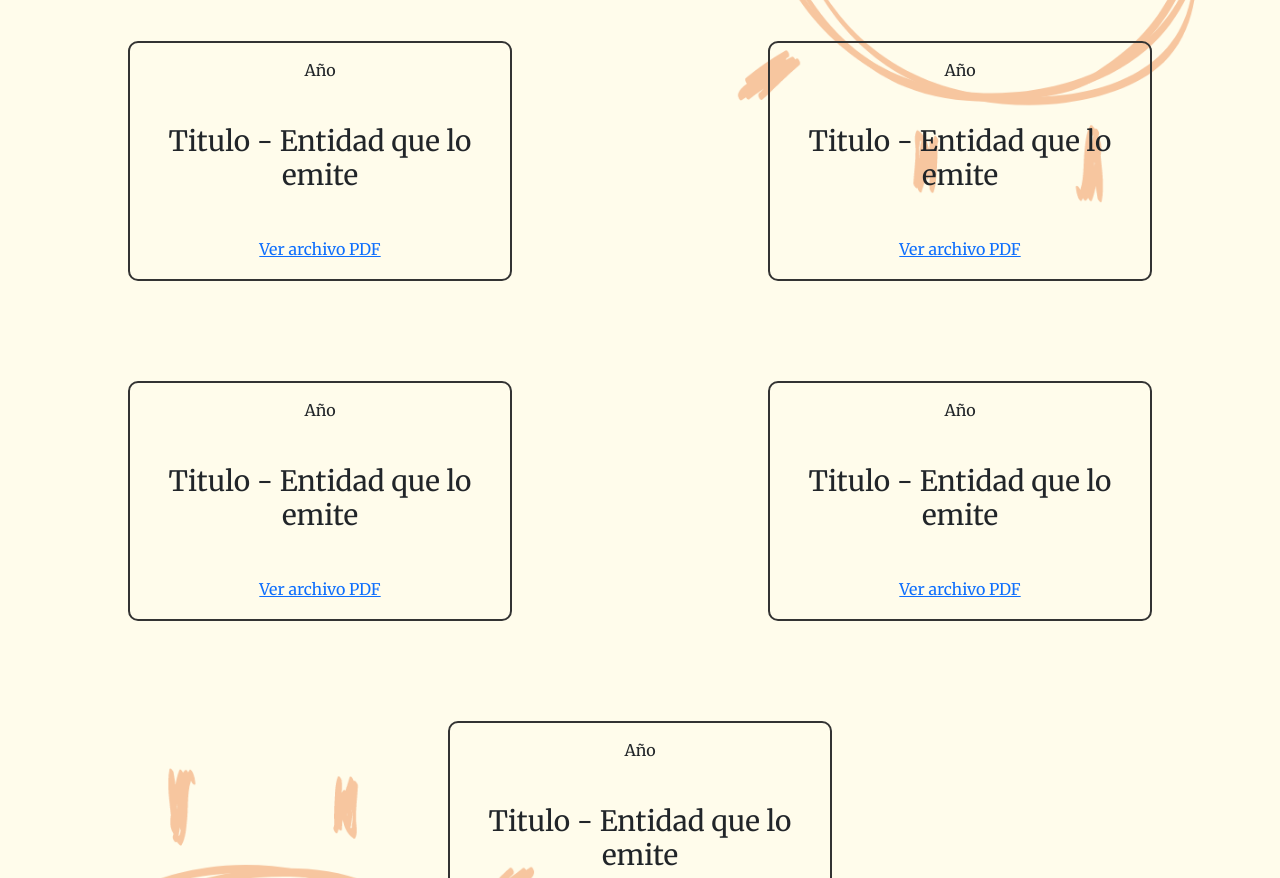
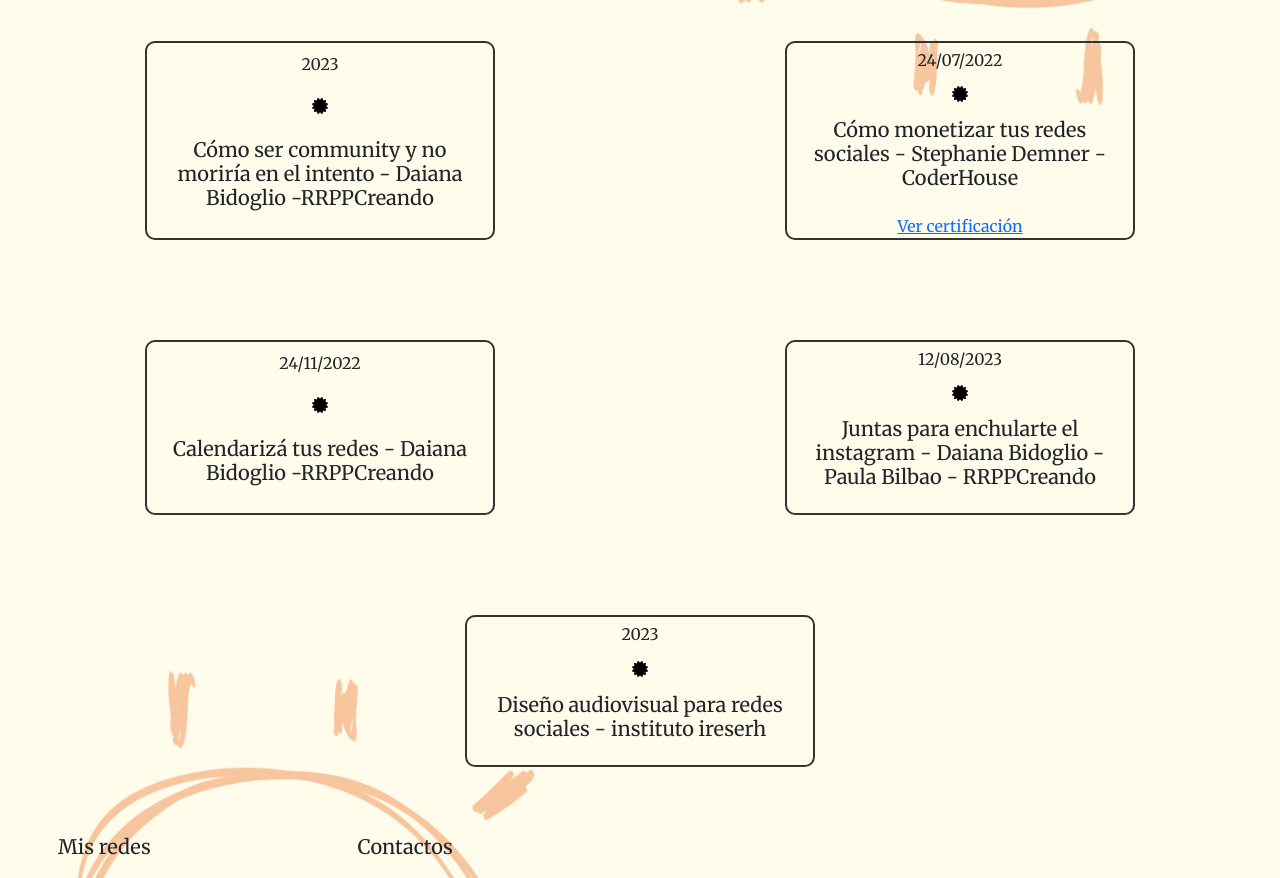
Before and after one commit to marcosfide/proyectoSofiCM, a plain HTML site: page secciones/formacion.html in a window 1280 px wide. Shown: the part 207-1085 px from the top of the page. Drawn offline with nearby package versions, Linux system fonts and the light colour scheme.

Commit message:
completando formacion

```diff
--- a/css/style.css
+++ b/css/style.css
@@ -223,13 +223,13 @@
 .container-certificacion{
     border: 2px solid #333;
     border-radius: 10px;
-    width: 30vw;
-    height: 30vh;
     margin: 50px;
     text-align: center;
     display: flex;
     flex-direction: column;
     justify-content: space-around;
+    max-width: 350px;
+    min-height: 150px;
 
 }
 
--- a/secciones/formacion.html
+++ b/secciones/formacion.html
@@ -52,29 +52,30 @@
             <h1 class="titulo-seccion">Formación</h1>
             <div class="container-certificaciones">
                 <div class="container-certificacion">
-                    <h6>Año</h6>
-                    <h3>Titulo - Entidad que lo emite</h3>
-                    <a href="#" target="_blank">Ver archivo PDF</a>
+                    <h6 class="py-2">2023</h6>
+                    <i class="fa-solid fa-certificate" style="color: #000000;"></i>
+                    <h5 class="p-3">Cómo ser community y no moriría en el intento - Daiana Bidoglio -RRPPCreando</h5>
                 </div>
                 <div class="container-certificacion">
-                    <h6>Año</h6>
-                    <h3>Titulo - Entidad que lo emite</h3>
-                    <a href="#" target="_blank">Ver archivo PDF</a>
+                    <h6 class="py-2">24/07/2022</h6>
+                    <i class="fa-solid fa-certificate" style="color: #000000;"></i>
+                    <h5 class="p-3">Cómo monetizar tus redes sociales - Stephanie Demner - CoderHouse</h5>
+                    <a href="https://www.coderhouse.com/certificados/62b9fc529ade8e0024d51995" target="_blank">Ver certificación</a>
                 </div>
                 <div class="container-certificacion">
-                    <h6>Año</h6>
-                    <h3>Titulo - Entidad que lo emite</h3>
-                    <a href="#" target="_blank">Ver archivo PDF</a>
+                    <h6 class="py-2">24/11/2022</h6>
+                    <i class="fa-solid fa-certificate" style="color: #000000;"></i>
+                    <h5 class="p-3">Calendarizá tus redes - Daiana Bidoglio -RRPPCreando</h5>
                 </div>
                 <div class="container-certificacion">
-                    <h6>Año</h6>
-                    <h3>Titulo - Entidad que lo emite</h3>
-                    <a href="#" target="_blank">Ver archivo PDF</a>
+                    <h6 class="py-2">12/08/2023</h6>
+                    <i class="fa-solid fa-certificate" style="color: #000000;"></i>
+                    <h5 class="p-3">Juntas para enchularte el instagram - Daiana Bidoglio - Paula Bilbao - RRPPCreando</h5>
                 </div>
                 <div class="container-certificacion">
-                    <h6>Año</h6>
-                    <h3>Titulo - Entidad que lo emite</h3>
-                    <a href="#" target="_blank">Ver archivo PDF</a>
+                    <h6 class="py-2">2023</h6>
+                    <i class="fa-solid fa-certificate" style="color: #000000;"></i>
+                    <h5 class="p-3">Diseño audiovisual para redes sociales - instituto ireserh</h5>
                 </div>
             </div>
         </div>
```
